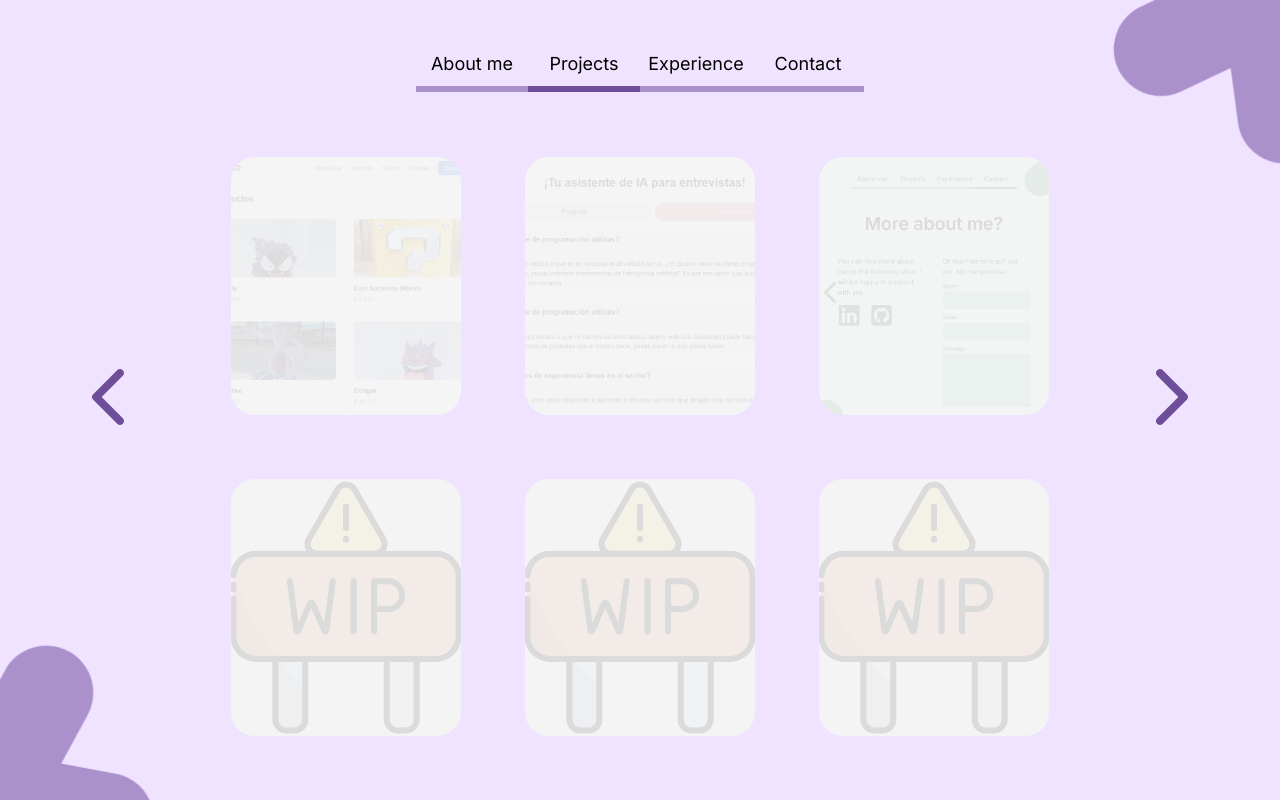
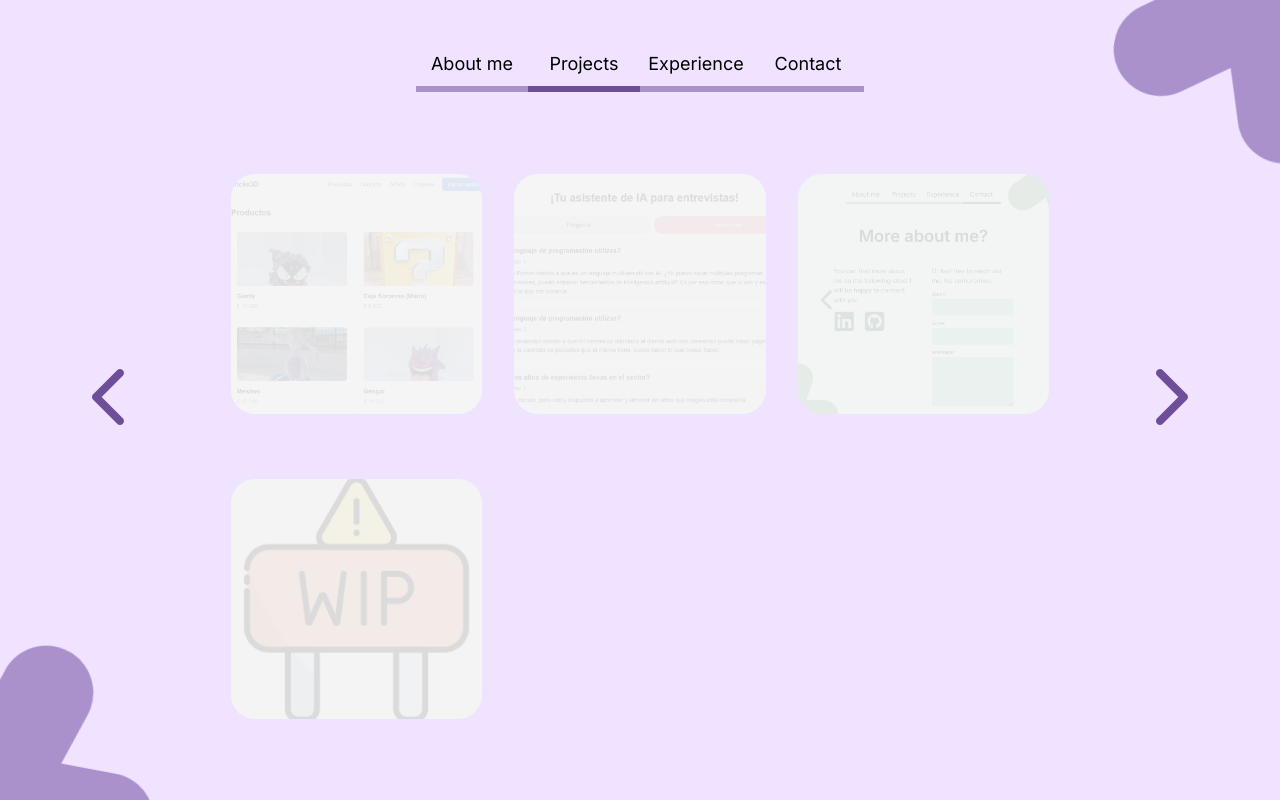
Before and after one commit to Seb0927/seb0927.github.io, a React (Vite) app: page / in a window 1280 px wide. Both pictures are taken after a click on the button "Projects". Built offline with nearby package versions, Linux system fonts and the light colour scheme.

Commit message:
feat: project section finished

```diff
--- a/src/components/projects/Project.jsx
+++ b/src/components/projects/Project.jsx
@@ -10,7 +10,7 @@ function Project(props) {
 
   return (
     <motion.div
-      className="relative flex items-center md:h-full md:w-full rounded-3xl overflow-hidden bg-zinc-100 "
+      className="relative flex items-center h-full w-full rounded-3xl overflow-hidden bg-zinc-100 md:max-h-60"
       onHoverStart={handleHoverStart}
       onHoverEnd={handleHoverEnd}
       onTap={() => setIsHovered(!isHovered)}
--- a/src/components/projects/Projects.jsx
+++ b/src/components/projects/Projects.jsx
@@ -40,7 +40,7 @@ function Projects({ hasRendered, setHasRendered, sectionIndex }) {
   }
 
   return (
-    <div className="grid grid-cols-1 lg:grid-cols-3 gap-6 lg:pt-6 lg:gap-16 md:auto-rows-fr md:grid-cols-2 md:gap-4 md:h-full md:w-full md:px-16 md:pb-16 md:items-center">
+    <div className="grid grid-cols-1 lg:grid-cols-3 gap-6 lg:pt-6 lg:gap-8 md:auto-rows-fr md:grid-cols-2 md:gap-4 md:h-full md:w-full md:px-16 md:pb-16 md:items-center">
         <Project
         title={"QuestAI"}
         description={"Website where you can record your interviews, save them to text and have assistance with the help of AI"}
@@ -58,15 +58,7 @@ function Projects({ hasRendered, setHasRendered, sectionIndex }) {
         <Project title={"WIP"}
         description={"I hope to have more projects to display here!"}
         img={wipImage}
-        link={""}/>
-        <Project title={"WIP"}
-        description={"I hope to have more projects to display here!"}
-        img={wipImage}
-        link={""}/>
-        <Project title={"WIP"}
-        description={"I hope to have more projects to display here!"}
-        img={wipImage}
-        link={""}/>
+        link={"https://seb0927.github.io/"}/>
     </div>
   )
 }
```
